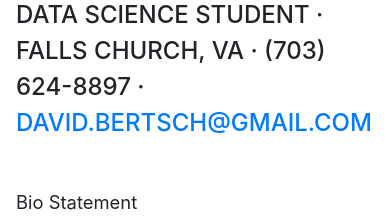
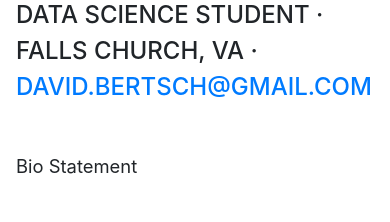
Before and after one commit to davidbertsch/davidbertsch.github.io, a website with bundled scripts: page index.html in a window 390 px wide. Shown: the part 185-407 px from the top of the page. Built offline with nearby package versions, Linux system fonts and the light colour scheme; a web font is replaced by a local one.

Commit message:
delete phone

```diff
--- a/index.html
+++ b/index.html
@@ -66,7 +66,7 @@
         <h1 class="mb-0">David
           <span class="text-primary">Bertsch</span>
         </h1>
-        <div class="subheading mb-5">Data Science Student · Falls Church, VA · (703) 624-8897 ·
+        <div class="subheading mb-5">Data Science Student · Falls Church, VA ·
           <a href="mailto:name@email.com">david.bertsch@gmail.com</a>
         </div>
         <p class="lead mb-5">Bio Statement</p>
```
